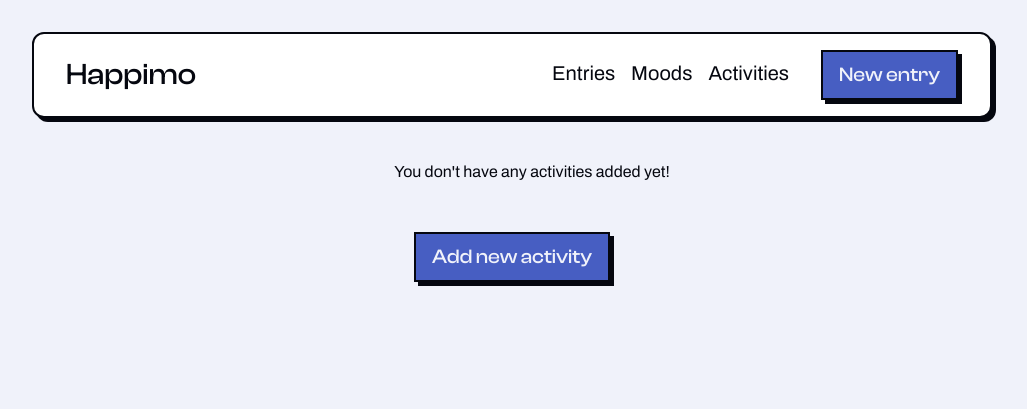
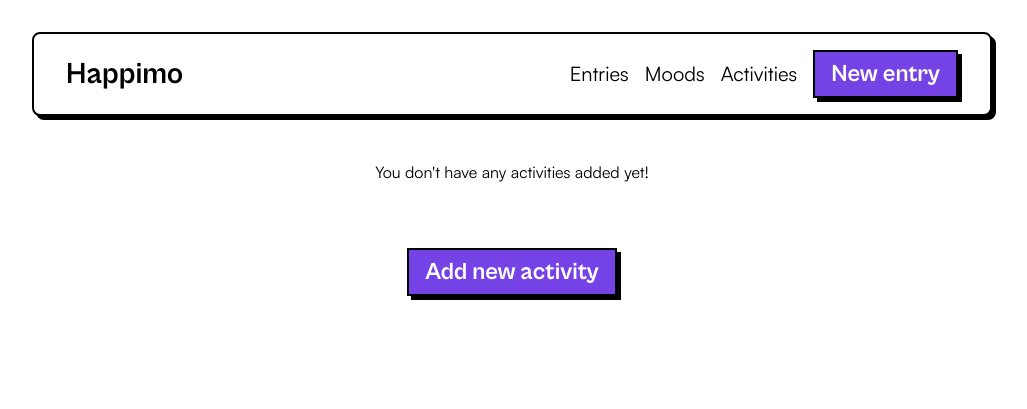
Before and after one commit to dnlzrgz/happimo, a Django app: template templates/moods/activity_list.html in a window 1280 px wide. Shown: the top 409 px of the page, without its empty margins (128-1155 px from the left). Run offline with Django 5.2, Linux system fonts and the light colour scheme; the template is opened without the code that fills it, so the values that code supplies are empty; parts of the project's set-up code (start-up, migrations or seed data) failed here and were passed over.

Commit message:
feat: refactor css styles and change fonts

```diff
--- a/requirements.dev.txt
+++ b/requirements.dev.txt
@@ -40,7 +40,7 @@ pyyaml==6.0.1 ; python_version >= "3.12" and python_version < "4.0"
 questionary==2.0.1 ; python_version >= "3.12" and python_version < "4.0"
 redis[hiredis]==5.0.4 ; python_version >= "3.12" and python_version < "4.0"
 ruff==0.4.4 ; python_version >= "3.12" and python_version < "4.0"
-setuptools==69.5.1 ; python_version >= "3.12" and python_version < "4.0"
+setuptools==70.0.0 ; python_version >= "3.12" and python_version < "4.0"
 six==1.16.0 ; python_version >= "3.12" and python_version < "4.0"
 sqids==0.4.1 ; python_version >= "3.12" and python_version < "4"
 sqlparse==0.5.0 ; python_version >= "3.12" and python_version < "4.0"
--- a/static/css/style.css
+++ b/static/css/style.css
@@ -3,18 +3,17 @@
  **/
 :root {
   /* Color palette */
-  --brand: #475ec2;
+  --brand: #7542e6;
   --white: #fff;
-  --black: #05070f;
-  --background: #f0f2fa;
+  --black: #000;
+
+  --brand-light: #a381ef;
+  --brand-lighter: #cbb7f6;
+  --brand-dark: #581cd9;
+  --brand-darker: #4215a2;
+
+  --background: var(--white);
   --foreground: var(--black);
-
-  --brand-light: #6679cc;
-  --brand-lighter: #94a1db;
-  --brand-lightest: #c2c9eb;
-  --brand-dark: #384da8;
-  --brand-darker: #29387a;
-  --brand-darkest: #19234d;
 
   /* Font size */
   --text-xs: 0.75rem;
@@ -36,6 +35,7 @@
   --font-light: 300;
   --font-normal: 400;
   --font-medium: 500;
+  --font-semibold: 600;
   --font-bold: 700;
   --font-black: 900;
 
@@ -81,10 +81,17 @@
 
   /* Gap, margin, padding, ... */
   --space-base: 0.125rem;
+  --space-xs: calc(var(--space-base) * 2);
+  --space-sm: calc(var(--space-base) * 4);
+  --space-md: calc(var(--space-base) * 8);
+  --space-lg: calc(var(--space-base) * 16);
+  --space-xl: calc(var(--space-base) * 32);
+  --space-2xl: calc(var(--space-base) * 64);
+  --space-3xl: calc(var(--space-base) * 72);
 
-  /* Shadow */
-  --shadow-offset: 4px;
-  --shadow: var(--shadow-offset) var(--shadow-offset) var(--foreground);
+  /* Shadows */
+  --shadow-offset-xs: var(--space-xs);
+  --shadow-offset-sm: var(--space-sm);
 
   /* Width, height */
   --w-25: 25%;
@@ -100,7 +107,6 @@
   --h-50: 50%;
   --h-66: 66%;
   --h-75: 75%;
-  --h-75vh: 75vh;
   --h-100: 100%;
   --h-full: 100vh;
 
@@ -112,31 +118,37 @@
   --fallback-sans: ui-sans-serif, system-ui, sans-serif, "Apple Color Emoji",
     "Segoe UI Emoji", "Segoe UI Symbol", "Noto Color Emoji";
   --fallback-serif: ui-serif, Georgia, Cambria, "Times New Roman", Times, serif;
-  --fallback-mono: ui-monospace, SFMono-Regular, Menlo, Monaco, Consolas,
-    "Liberation Mono", "Courier New", monospace;
 }
 
 /**
  * Fonts
  **/
 @font-face {
-  font-family: "ClashDisplay";
-  src: url("/static/fonts/ClashDisplay-Variable.ttf") format("truetype");
+  font-family: "Cabinet Grotesk";
+  src: url("/static/fonts/CabinetGrotesk-Variable.ttf") format("truetype");
   font-weight: 100 900;
   font-style: normal;
+  font-display: swap;
 }
 
 @font-face {
-  font-family: "Archivo";
-  src: url("/static/fonts/Archivo-VariableFont_wdth,wght.ttf")
-    format("truetype");
+  font-family: "Satoshi";
+  src: url("/static/fonts/Satoshi-Variable.ttf") format("truetype");
   font-weight: 100 900;
   font-style: normal;
+  font-display: swap;
+}
+
+@font-face {
+  font-family: "Satoshi";
+  src: url("/static/fonts/Satoshi-VariableItalic.ttf") format("truetype");
+  font-weight: 100 900;
+  font-style: italic;
+  font-display: swap;
 }
 
 /**
 * CSS Reset
-* To learn more: https://www.joshwcomeau.com/css/custom-css-reset/
 **/
 *,
 *::before,
@@ -149,9 +161,10 @@
 }
 
 html {
+  background: var(--background);
+  color: var(--foreground);
+  font-family: "Satoshi", var(--fallback-sans);
   font-size: var(--text-base);
-  font-family: "Archivo", var(--fallback-sans);
-  color: var(--foreground);
   scroll-behavior: smooth;
 }
 
@@ -177,12 +190,14 @@ select {
 }
 
 p,
+a,
 h1,
 h2,
 h3,
 h4,
 h5,
 h6 {
+  color: var(--foreground);
   overflow-wrap: break-word;
 }
 
@@ -192,246 +207,247 @@ h3,
 h4,
 h5,
 h6 {
-  font-family: "ClashDisplay", var(--fallback-serif);
+  font-family: "Cabinet Grotesk", var(--fallback-serif);
 }
 
 /**
  * Styles
  **/
 
-/* Main elemenets */
-.body {
+/* Utils */
+.list {
+  list-style: none;
+  padding: 0;
+}
+
+.link {
+}
+
+.link--internal {
+  color: var(--foreground);
+  text-decoration: none;
+  transition: color var(--transition-duration) var(--transition-timing);
+}
+
+.link--internal:hover {
+  color: var(--brand-light);
+}
+
+.actions-container {
+  display: flex;
+  justify-content: center;
+  margin: var(--space-xl) auto;
+}
+
+.action {
+  border: var(--border-2) solid var(--foreground);
+  cursor: pointer;
+  filter: drop-shadow(
+    var(--shadow-offset-xs) var(--shadow-offset-xs) var(--foreground)
+  );
+  font-family: "Cabinet Grotesk", var(--fallback-serif);
+  padding: var(--space-xs) var(--space-md);
+  transition:
+    background var(--transition-duration) var(--transition-timing),
+    filter var(--transition-duration) var(--transition-timing),
+    color var(--transition-duration) var(--transition-timing),
+    transform var(--transition-duration) var(--transition-timing);
+}
+
+.action--add,
+.action--nav {
+  background: var(--brand);
+  color: var(--background);
+  font-size: var(--text-2xl);
+  font-weight: var(--font-bold);
+}
+
+.action--card {
+}
+
+.action--pill {
   background: var(--background);
 }
 
+.action:hover {
+  background: var(--background);
+  color: var(--foreground);
+  filter: none;
+  transform: translate(var(--shadow-offset-xs), var(--shadow-offset-xs));
+}
+
+.action--add:hover,
+.action--nav:hover {
+  background: var(--brand-lighter);
+}
+
+/* Header and navigation bar */
+
 .header {
+}
+
+.header--app {
   display: flex;
   justify-content: center;
-  padding-top: calc(var(--space-base) * 16);
+  padding-top: var(--space-lg);
   width: var(--w-100);
 }
 
+.header--form {
+}
+
 .nav {
+}
+
+.nav--app {
   align-items: center;
-  background: var(--white);
-  border-radius: var(--rounded-xl);
+  background: var(--background);
+  border-radius: var(--rounded-lg);
   border: var(--border-2) solid var(--black);
-  box-shadow: var(--shadow);
   display: grid;
   grid-template-columns: auto 1fr auto;
-  padding: calc(var(--space-base) * 8) calc(var(--space-base) * 16);
+  column-gap: var(--space-md);
+  filter: drop-shadow(
+    var(--shadow-offset-xs) var(--shadow-offset-xs) var(--foreground)
+  );
+  max-width: var(--w-75);
+  padding: var(--space-md) var(--space-lg);
   position: fixed;
-  width: var(--w-75);
+  width: var(--w-100);
   z-index: 999;
 }
 
-.nav--main {
-}
-
-.nav__link {
-  color: var(--black);
-  font-size: var(--text-xl);
-  line-height: 0;
-  text-decoration: none;
-}
-
-.nav > .nav__link:first-of-type {
-  font-family: "ClashDisplay", var(--fallback-serif);
+.nav__home {
+  font-family: "Cabinet Grotesk", var(--fallback-serif);
   font-size: var(--text-3xl);
-  font-weight: var(--font-medium);
+  font-weight: var(--font-bold);
 }
 
 .nav__list {
+  width: var(--w-100);
+  font-size: var(--text-xl);
   display: flex;
   justify-content: flex-end;
   align-content: center;
-  margin-right: calc(var(--space-base) * 16);
-  gap: calc(var(--space-base) * 8);
+  gap: var(--space-md);
 }
 
 .nav__list__item {
-  list-style: none;
-}
-
-.main {
-  margin: calc(var(--space-base) * 64) 0;
 }
 
 /* App styles */
+.main {
+  margin-top: var(--space-2xl);
+}
+
+.activities,
+.moods,
 .entries {
+  margin: 0 auto;
+  max-width: var(--w-50);
+  width: var(--w-100);
+}
+
+.entries {
+  gap: var(--space-md);
   display: flex;
   flex-direction: column;
-  gap: calc(var(--space-base) * 8);
-  list-style: none;
-  margin: 0 auto;
-  width: var(--w-50);
+}
+
+.entry {
+  font-family: 'Satoshi', var(--fallback-sans);
+  background: var(--background);
+  border-radius: var(--rounded-lg);
+  column-gap: var(--space-md);
+  cursor: pointer;
+  display: grid;
+  font-size: var(--text-lg);
+  grid-template-areas: 'mood date' 'mood note';
+  grid-template-columns: auto 1fr;
+  grid-template-rows: auto 1fr;
+  user-select: none;
+  padding: var(--space-sm) var(--space-md);
+}
+
+.entry:has(.entry__activities) {
+  grid-template-areas: 'mood date' 'mood note' 'mood activities';
+  grid-template-rows: repeat(3, auto);
+}
+
+.entry__mood {
+  display: grid;
+  font-size: var(--text-6xl);
+  grid-area: mood;
+  place-items: center;
+  place-self: start;
+}
+
+.entry__date {
+  font-family: "Cabinet Grotesk", var(--fallback-serif);
+  font-size: var(--text-lg);
+  font-weight: var(--font-semibold);
+  grid-area: date;
+}
+
+.entry__note {
+  font-size: var(--text-xl);
+  grid-area: note;
+}
+
+.entry__activities {
+  display: flex;
+  flex-wrap: wrap;
+  gap: var(--space-sm);
+  grid-area: activities;
+}
+
+.entry__activity {
+  align-items: center;
+  border-radius: var(--rounded-full);
+  border: var(--border-2) solid var(--foreground);
+  display: inline-flex;
+  font-family: "Cabinet Grotesk", var(--fallback-serif);
+  font-size: var(--text-sm);
+  font-weight: var(--font-bold);
+  margin-top: var(--space-xs);
+  padding: var(--space-xs) var(--space-sm);
+}
+
+.moods {
+  display: grid;
+  grid-template-columns: repeat(5, 1fr);
+  gap: var(--space-md);
+}
+
+.mood {
+  background: var(--background);
+  border-radius: var(--rounded-lg);
+  display: grid;
+  grid-template-rows: 1fr auto;
+  place-items: center;
+}
+
+.mood__icon {
+  font-size: var(--text-6xl);
+}
+
+.mood__name {
+  font-family: "Cabinet Grotesk", var(--fallback-serif);
+  font-size: var(--text-xl);
+  font-weight: var(--font-semibold);
 }
 
 .activities {
   display: flex;
   flex-wrap: wrap;
-  justify-content: center;
-  gap: calc(var(--space-base) * 8);
-  list-style: none;
-  margin: 0 auto;
-  width: var(--w-50);
-}
-
-.moods {
-  display: grid;
-  gap: calc(var(--space-base) * 16);
-  grid-auto-flow: column;
-  list-style: none;
-  margin: 0 auto;
-  width: var(--w-50);
-}
-
-.entry,
-.activity,
-.mood {
-  background: var(--white);
-  border: var(--border-2) solid var(--black);
-  box-shadow: var(--shadow);
-  cursor: pointer;
-  font-family: "ClashDisplay", var(--fallback-serif);
-  font-size: var(--text-xl);
-  font-weight: var(--font-medium);
-  padding: calc(var(--space-base) * 4) calc(var(--space-base) * 8);
-  text-align: center;
-  transition:
-    background var(--transition-duration) var(--transition-timing),
-    box-shadow var(--transition-duration) var(--transition-timing),
-    transform var(--transition-duration) var(--transition-timing);
-  user-select: none;
-}
-
-.entry {
-  border-radius: var(--rounded-xl);
-  column-gap: calc(var(--space-base) * 8);
-  display: grid;
-  grid-template-columns: auto 1fr;
-  padding: calc(var(--space-base) * 4) calc(var(--space-base) * 8);
-  text-align: left;
-}
-
-.entry__mood {
-  display: grid;
-  font-size: var(--text-6xl);
-  place-content: center;
-}
-
-.entry__content {
-  display: flex;
-  flex-direction: column;
+  gap: var(--space-sm);
   justify-content: center;
 }
 
-.entry__date {
-  font-family: "ClashDisplay", var(--fallback-serif);
+.activity {
+  align-items: center;
+  border-radius: var(--rounded-full);
+  display: inline-flex;
   font-size: var(--text-lg);
-  font-weight: var(--font-medium);
+  font-weight: var(--font-semibold);
 }
-
-.entry__note {
-  font-family: "Archivo", var(--fallback-sans);
-  font-size: var(--text-xl);
-  font-weight: var(--font-normal);
-}
-
-.entry__activities {
-  display: flex;
-  flex-wrap: wrap;
-  gap: calc(var(--space-base) * 4);
-  list-style: none;
-  padding: 0;
-}
-
-.entry__activity {
-  background: var(--white);
-  border-radius: var(--rounded-full);
-  border: var(--border-2) solid var(--foreground);
-  font-family: "ClashDisplay", var(--fallback-serif);
-  font-size: var(--text-sm);
-  font-weight: var(--font-medium);
-  padding: calc(var(--space-base) * 2) calc(var(--space-base) * 4);
-}
-
-.mood {
-  padding: calc(var(--space-base) * 16) calc(var(--space-base) * 8);
-}
-
-.mood__icon {
-  font-size: var(--text-5xl);
-  justify-self: center;
-}
-
-.mood:hover,
-.entry:hover,
-.activity:hover {
-  background: var(--background);
-  box-shadow: none;
-  transform: translate(var(--shadow-offset), var(--shadow-offset));
-}
-
-/* Form styles */
-.form {
-  background: var(--white);
-  border-radius: var(--rounded-xl);
-  border: var(--border-2) solid var(--black);
-  box-shadow: var(--shadow);
-  margin: 0 auto;
-  width: var(--w-50);
-}
-
-/* Util styles */
-.actions {
-  display: flex;
-  justify-content: center;
-  margin: 0 auto;
-  padding-top: calc(var(--space-base) * 24);
-  width: var(--w-50);
-}
-
-.link {
-  color: var(--foreground);
-}
-
-.link--internal {
-  text-decoration: none;
-}
-
-.link--internal:visited {
-  color: var(--foreground);
-}
-
-.btn {
-  border: var(--border-2) solid var(--foreground);
-  font-family: "ClashDisplay", var(--fallback-serif);
-  font-size: var(--text-xl);
-  background: var(--brand);
-  font-weight: var(--font-medium);
-  padding: calc(var(--space-base) * 4) calc(var(--space-base) * 8);
-  color: var(--background);
-  box-shadow: var(--shadow);
-  cursor: pointer;
-  transition:
-    background var(--transition-duration) var(--transition-timing),
-    color var(--transition-duration) var(--transition-timing),
-    box-shadow var(--transition-duration) var(--transition-timing),
-    transform var(--transition-duration) var(--transition-timing);
-}
-
-.btn:hover {
-  background: var(--background);
-  color: var(--foreground);
-  box-shadow: none;
-  transform: translate(var(--shadow-offset), var(--shadow-offset));
-}
-
-.btn--action {
-}
-
-.hide {
-  display: none;
-  visibility: hidden;
-}
--- a/templates/base.html
+++ b/templates/base.html
@@ -41,9 +41,7 @@
     {% endblock extra_js %}
   </head>
 
-  <body class="body" hx-boost="true" hx-push-url="true" hx-headers='{"X-CSRFToken": "{{ csrf_token }}"}'>
-    {% include 'includes/header.html' %}
-
+  <body class="body {% block body_class %}{% endblock %}" hx-boost="true" hx-push-url="true" hx-headers='{"X-CSRFToken": "{{ csrf_token }}"}'>
     {% block content %}
     {% endblock content %}
   </body>
--- a/templates/includes/header.html
+++ b/templates/includes/app_header.html
@@ -1,18 +1,18 @@
-<header class="header">
-  <nav class="nav nav--main">
-    <a href="{% url 'home' %}" class="nav__link link link--internal">
+<header class="header header--app" id="header">
+  <nav class="nav nav--app">
+    <a href="{% url 'home' %}" class="nav__home link link--internal">
       Happimo
     </a>
 
-    <ul class="nav__list">
+    <ul class="nav__list list">
       <li class="nav__list__item">
-        <a href="{% url 'entry_list' %}" class="nav__link link link--internal">
+        <a href="{% url 'entry_list' %}" class="link link--internal link--nav">
           Entries
         </a>
       </li>
 
       <li class="nav__list__item">
-        <a href="{% url 'mood_list' %}" class="nav__link link link--internal">
+        <a href="{% url 'mood_list' %}" class="link link--internal link--nav">
           Moods
         </a>
       </li>
@@ -20,7 +20,7 @@
       <li class="nav__list__item">
         <a
           href="{% url 'activity_list' %}"
-          class="nav__link link link--internal"
+          class="link link--internal link--nav"
         >
           Activities
         </a>
@@ -31,7 +31,7 @@
       <button
         hx-get="{% url 'entry_create' %}"
         hx-target="body"
-        class="nav__actions__action btn btn--action"
+        class="action action--nav"
       >
         New entry
       </button>
--- a/templates/moods/activity_list.html
+++ b/templates/moods/activity_list.html
@@ -1,26 +1,31 @@
 {% extends "base.html" %}
 
-{% block title %}Activities{% endblock title %}
+{% block title %}Happimo - Activities{% endblock title %}
+
+{% block body_class %}body--activities{% endblock %}
 
 {% block content %}
-  <main class="main">
-    <ul class="activities">
+  {% include 'includes/app_header.html' %}
+
+  <main class="main main--activities">
+    <ul class="activities list">
       {% for activity in activities %}
-        <li class="activity">
-          <a href="{% url 'activity_update' activity.sqid %}" class="link link--internal">
-            {{activity.name}}
-          </a>
+        <li class="activity action action--pill"
+            hx-get="{% url 'activity_update' activity.sqid %}"
+            hx-target="body"
+        >
+          {{activity.name}}
         </li>
       {% empty %}
         <p>You don't have any activities added yet!</p>
       {% endfor %}
     </ul>
 
-    <div class="actions">
+    <div class="actions-container">
       <button
         hx-get="{% url 'activity_create' %}"
         hx-target="body"
-        class="btn btn--action">
+        class="action action--add">
         Add new activity
       </button>
     </div>
```
Also changed, not shown: static/fonts/FFL.txt (added, +57 -0 lines), static/fonts/OFL.txt (deleted, +0 -93 lines), templates/moods/entry_list.html (+8 -4 lines), templates/moods/hx_entry_list.html (+7 -8 lines), templates/moods/mood_list.html (+15 -10 lines), static/fonts/Archivo-Italic-VariableFont_wdth,wght.ttf (deleted), static/fonts/Archivo-VariableFont_wdth,wght.ttf (deleted), static/fonts/CabinetGrotesk-Variable.ttf (added), static/fonts/ClashDisplay-Variable.ttf (deleted), static/fonts/Satoshi-Variable.ttf (added), static/fonts/Satoshi-VariableItalic.ttf (added), 1 other file.
